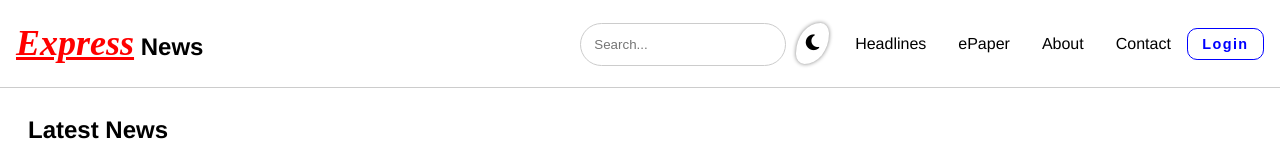
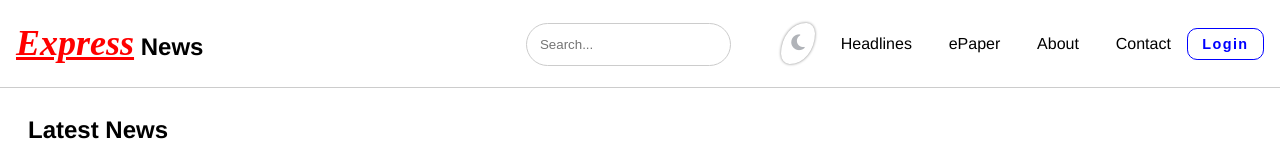
Before and after one commit to puranchandralohar/news-app-react, a React (Create React App) app: page / in a window 1280 px wide. Shown: the top 160 px of the page. Built offline with nearby package versions, Linux system fonts and the light colour scheme; no server answers.

Commit message:
Night Mode Updated

```diff
--- a/src/Common/DarkMode.css
+++ b/src/Common/DarkMode.css
@@ -1,6 +1,6 @@
 .dark {
-    background-color: #131417;
-    color: #fff;
+    background-color:  #15202b;
+    color:#8899a6;
   }
 
   .dark a{
@@ -9,7 +9,6 @@
 
   .light {
     background-color: #fff;
-    color: #131417;
   }
 
   .header_light{
@@ -30,7 +29,9 @@
     padding: 10px;
     font-size: 18px;
     border:none;
-    box-shadow: 0 0 4px gray;
+    outline: none;
+    color:#b0b3b8;
+    box-shadow: 0 0 3px gray;
     border-radius: 75% 25%;
     background:transparent;
     cursor: pointer;
--- a/src/Common/Header.css
+++ b/src/Common/Header.css
@@ -38,10 +38,11 @@ body {
   .navbar{
     display: flex;
     align-items: baseline;
+    justify-content: center;
   }
 
   .navbar .searchbar{
-    margin-right:auto;
+    margin-right:2.5em;
   }
 
   .searchbar input{
@@ -58,19 +59,15 @@ body {
 
 
 
-  .navbar ul,
-  .navbar li {
-    margin: 0;
-    padding: 0;
+  .nav{
+    display: flex;
+    position: relative;
+    gap:0.3em;
   }
 
-  .navbar li {
-    display: inline-block;
-    margin: 1.4em 1em 1em 1em;
-  }
-
-  .navbar a:hover{
-    color:blue;
+  .nav li {
+    list-style: none;
+    padding: 1em;
   }
 
   .btn{
--- a/src/Common/Loader.jsx
+++ b/src/Common/Loader.jsx
@@ -1,6 +1,5 @@
 import React from 'react'
 import { ThreeDots } from  'react-loader-spinner';
-
 
 export function Loader() {
 
--- a/src/Component/Headlines.jsx
+++ b/src/Component/Headlines.jsx
@@ -34,6 +34,7 @@ export function Headlines() {
       />
       <NewsData
       value={value}
+      theme={theme}
       handleText={handleText}
       setvalue = {setvalue}
       />
--- a/src/Component/NewsData.jsx
+++ b/src/Component/NewsData.jsx
@@ -9,7 +9,7 @@ import Comments from './Comments';
 
 
 
-export default function NewsData({value}) {
+export default function NewsData({value,theme}) {
 
 
     const [data,setData] = useState([]);
@@ -51,7 +51,7 @@ export default function NewsData({value}) {
 
 
   return (
-    <section className="container">
+    <section className={"container " + theme}>
         <h1>Latest News</h1>
         { !loading ? <Loader/> : ""}
         <div className='articles'>
--- a/src/Component/Style.css
+++ b/src/Component/Style.css
@@ -3,6 +3,7 @@
     padding: 0;
     box-sizing: border-box;
 }
+
 
 
 .container{
```
